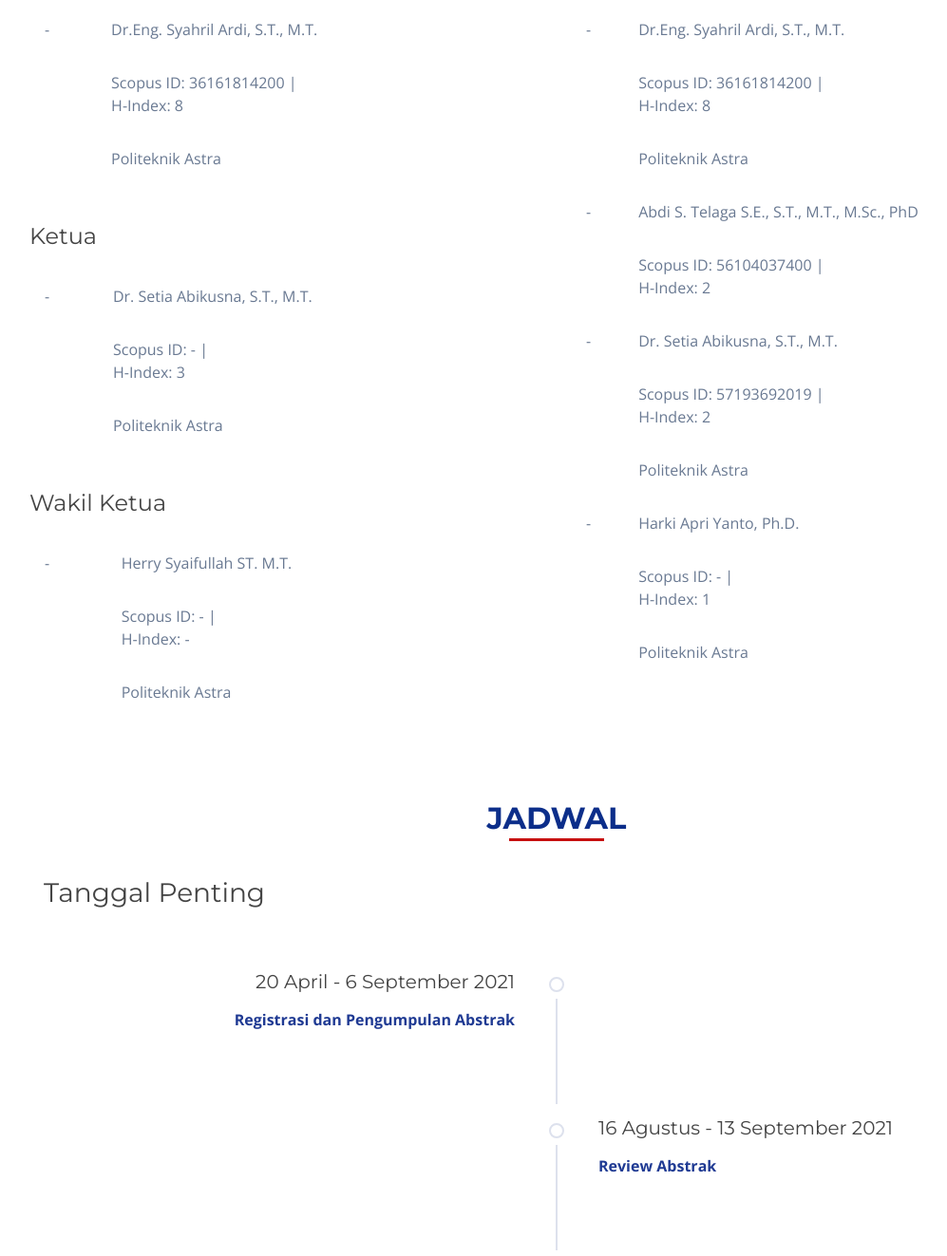
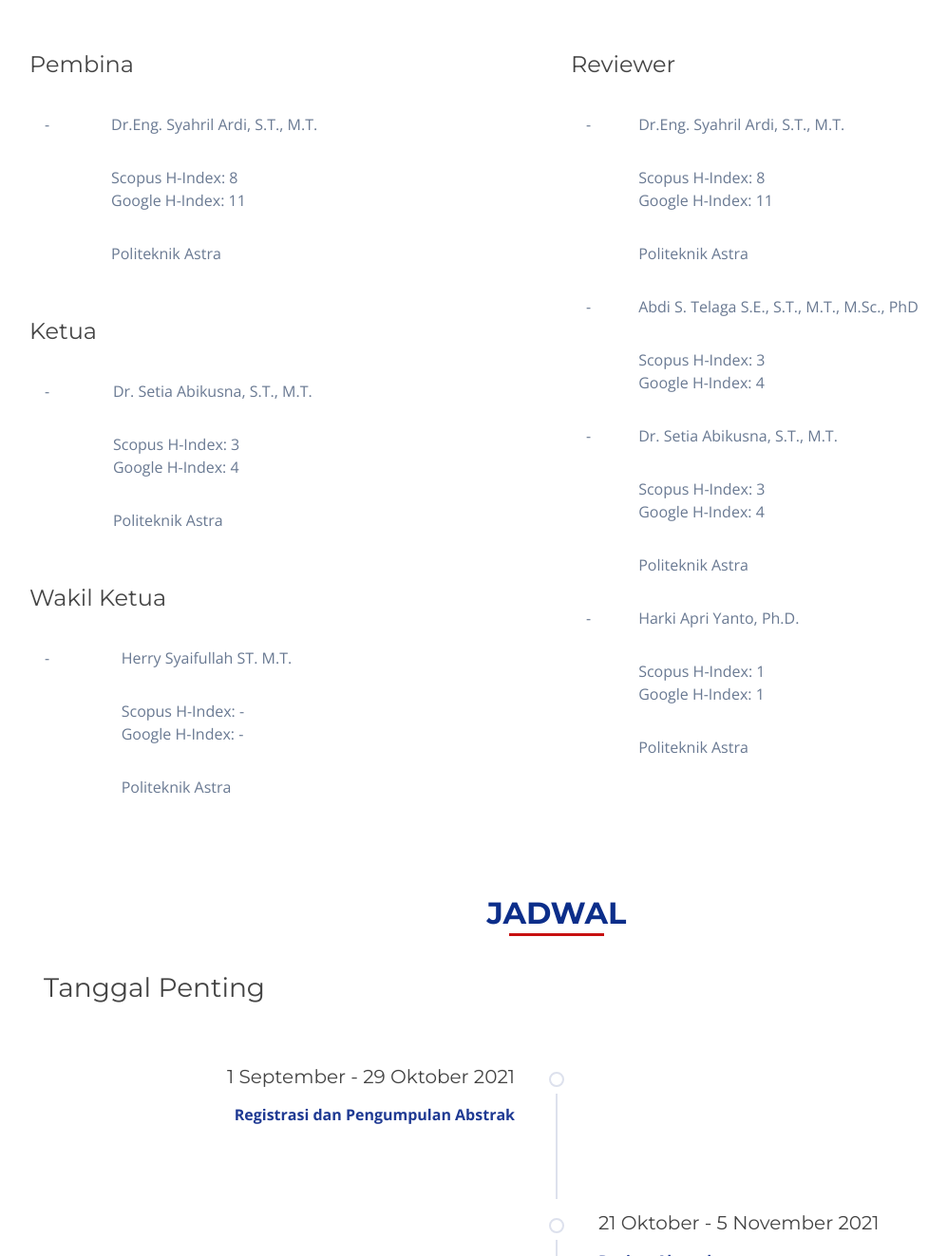
Before and after one commit to saamodra/sneemo2021, a plain HTML site: page index.html in a window 1280 px wide. Shown: the part 2813-4136 px from the top of the page at 95% size, without its empty margins (54-1051 px from the left). Drawn offline with nearby package versions, Linux system fonts and the light colour scheme.

Commit message:
Update review

```diff
--- a/css/style.css
+++ b/css/style.css
@@ -1164,14 +1164,17 @@ body.mobile-nav-active #mobile-nav-toggle {
 }
 
 #speakers .member .pic {
-  height: 350px;
+  height: 400px;
   overflow: hidden;
   text-align: center;
   object-fit: cover;
 }
 
 #speakers .member .pic img {
-  max-width: 100%;
+  width: 100%;
+  height: 100%;
+  object-fit: cover;
+  object-position: top;
 }
 
 #speakers .member .details {
--- a/index.html
+++ b/index.html
@@ -106,6 +106,7 @@
 
           <div class="col-lg-6 content">
             <h2>Call For Papers SNEEMO 2021</h2>
+            <!-- <h3>Revolusi Industri 4.0 dan Aplikasinya</h3> -->
             <p style="text-align:justify">Seminar Nasional “Efisiensi Energi untuk Peningkatan Daya Saing Industri
               Manufaktur & Otomotif Nasional” yang biasa disingkat SNEEMO adalah konferensi tingkat nasional yang biasa
               diadakan 2 tahun sekali oleh Politeknik Astra. Pada edisi sebelumnya SNEEMO telah dilaksanakan
@@ -174,7 +175,7 @@
               <div class="pic"><img src="img/Tet Fa.jpeg" alt=""></div>
               <!-- masukkan foto komite disini -->
               <div class="details">
-                <h4>Herry Syaifullah ST. M.T.</h4>
+                <h4>Herry Syaifullah ST., M.T.</h4>
                 <!-- tulis nama komite disini -->
                 <span style="font-size: 15px">Kemendikbudristek</span>
 
@@ -286,8 +287,8 @@
               </tr>
               <tr>
                 <td></td>
-                <td>Scopus ID: 36161814200 | <br />
-                  H-Index: 8 </td>
+                <td>Scopus H-Index: 8<br />
+                  Google H-Index: 11 </td>
               </tr>
               <tr>
                 <td></td>
@@ -304,8 +305,8 @@
               </tr>
               <tr>
                 <td></td>
-                <td>Scopus ID: - | <br />
-                  H-Index: 3 </td>
+                <td>Scopus H-Index: 3<br />
+                  Google H-Index: 4 </td>
               </tr>
               <tr>
                 <td></td>
@@ -322,8 +323,8 @@
               </tr>
               <tr>
                 <td></td>
-                <td>Scopus ID: - | <br />
-                  H-Index: - </td>
+                <td>Scopus H-Index: -<br />
+                  Google H-Index: - </td>
               </tr>
               <tr>
                 <td></td>
@@ -342,8 +343,8 @@
               </tr>
               <tr>
                 <td></td>
-                <td>Scopus ID: 36161814200 | <br />
-                  H-Index: 8 </td>
+                <td>Scopus H-Index: 8<br />
+                  Google H-Index: 11 </td>
               </tr>
               <tr>
                 <td></td>
@@ -355,8 +356,8 @@
               </tr>
               <tr>
                 <td></td>
-                <td>Scopus ID: 56104037400 | <br />
-                  H-Index: 2 </td>
+                <td>Scopus H-Index: 3<br />
+                  Google H-Index: 4 </td>
               </tr>
               <tr>
                 <td>-</td>
@@ -364,8 +365,8 @@
               </tr>
               <tr>
                 <td></td>
-                <td>Scopus ID: 57193692019 | <br />
-                  H-Index: 2 </td>
+                <td>Scopus H-Index: 3<br />
+                  Google H-Index: 4 </td>
               </tr>
               <tr>
                 <td></td>
@@ -377,8 +378,8 @@
               </tr>
               <tr>
                 <td></td>
-                <td>Scopus ID: - | <br />
-                  H-Index: 1 </td>
+                <td>Scopus H-Index: 1<br />
+                  Google H-Index: 1 </td>
               </tr>
               <tr>
                 <td></td>
@@ -413,15 +414,15 @@
             <div class="timeline timeline-one">
               <!-- Timeline Item 1 -->
               <div class="timeline-item">
-                <h5 class="my-3">20 April - 6 September 2021</h5>
+                <h5 class="my-3">1 September - 29 Oktober 2021</h5>
                 <p style="color: rgba(31, 58, 147, 1); font-weight: bold;">Registrasi dan Pengumpulan Abstrak</p>
               </div>
               <div class="timeline-item">
-                <h5 class="my-3">16 Agustus - 13 September 2021</h5>
+                <h5 class="my-3">21 Oktober - 5 November 2021</h5>
                 <p style="color: rgba(31, 58, 147, 1); font-weight: bold;">Review Abstrak</p>
               </div>
               <div class="timeline-item">
-                <h5 class="my-3">13 September 2021</h5>
+                <h5 class="my-3">5 November 2021</h5>
                 <p style="color: rgba(31, 58, 147, 1); font-weight: bold;">Pengumuman Abstrak Diterima</p>
               </div>
               <div class="timeline-item">
```
